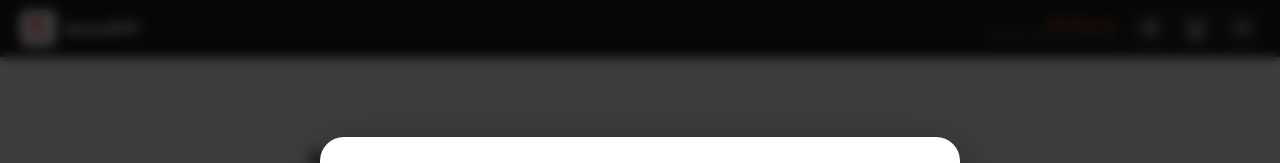
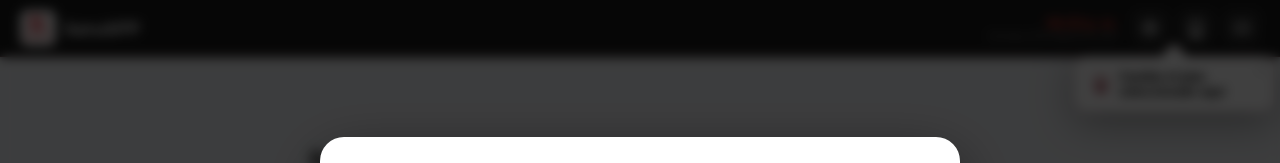
Before and after one commit to Fantonixo23/karudemo, a React (Vite) app: page /app/inicio in a window 1280 px wide. Shown: the top 163 px of the page. Built offline with nearby package versions, Linux system fonts and the light colour scheme.

Commit message:
Agregar coachmark con flecha sobre el icono de la medalla para cambiar plan

```diff
--- a/src/pages/Inicio.jsx
+++ b/src/pages/Inicio.jsx
@@ -57,6 +57,7 @@ export default function Inicio() {
   const [stats, setStats] = useState(null)
   const [conexion, setConexion] = useState(null)
   const [showConexion, setShowConexion] = useState(false)
+  const [showPlanTooltip, setShowPlanTooltip] = useState(true)
 
   useEffect(() => {
     const t = setInterval(() => setHora(new Date()), 1000)
@@ -109,9 +110,47 @@ export default function Inicio() {
           <button onClick={toggleDarkMode} style={s.btnHeader}>
             <span className="material-icons">{darkMode ? 'dark_mode' : 'light_mode'}</span>
           </button>
-          <button onClick={() => setShowPlanModal(true)} style={{ ...s.btnHeader, position: 'relative' }} title="Cambiar plan">
-            <span className="material-icons">workspace_premium</span>
-          </button>
+          <div style={{ position: 'relative' }}>
+            <button onClick={() => { setShowPlanModal(true); setShowPlanTooltip(false) }} style={s.btnHeader} title="Cambiar plan">
+              <span className="material-icons">workspace_premium</span>
+            </button>
+            {showPlanTooltip && (
+              <>
+                <div style={{
+                  position: 'absolute', top: '46px', right: '-60px', zIndex: 3000,
+                  background: darkMode ? '#2a2a2a' : 'white',
+                  borderRadius: '12px', padding: '12px 16px',
+                  boxShadow: '0 10px 40px rgba(0,0,0,0.35)',
+                  border: `1px solid ${darkMode ? 'rgba(139,26,43,0.4)' : 'rgba(139,26,43,0.25)'}`,
+                  width: '200px',
+                }}>
+                  <div style={{ position: 'absolute', top: '-10px', left: '50%', transform: 'translateX(-50%)' }}>
+                    <div style={{
+                      width: '20px', height: '20px',
+                      background: darkMode ? '#2a2a2a' : 'white',
+                      borderLeft: `1px solid ${darkMode ? 'rgba(139,26,43,0.4)' : 'rgba(139,26,43,0.25)'}`,
+                      borderTop: `1px solid ${darkMode ? 'rgba(139,26,43,0.4)' : 'rgba(139,26,43,0.25)'}`,
+                      transform: 'rotate(45deg)',
+                    }} />
+                  </div>
+                  <div style={{ display: 'flex', alignItems: 'center', gap: '8px' }}>
+                    <span className="material-icons" style={{ fontSize: '20px', color: '#8B1A2B' }}>workspace_premium</span>
+                    <span style={{ fontSize: '13px', fontWeight: '800', color: darkMode ? '#fff' : '#1a1a1a' }}>
+                      Cambia el plan seleccionado aquí
+                    </span>
+                  </div>
+                  <button
+                    onClick={() => setShowPlanTooltip(false)}
+                    style={{
+                      position: 'absolute', top: '4px', right: '4px', background: 'none',
+                      border: 'none', color: darkMode ? 'rgba(255,255,255,0.4)' : '#999',
+                      cursor: 'pointer', fontSize: '14px', padding: '2px 4px', lineHeight: 1,
+                    }}
+                  >&times;</button>
+                </div>
+              </>
+            )}
+          </div>
           <button onClick={() => setSidebarOpen(true)} style={s.btnHeader}>
             <span className="material-icons">menu</span>
           </button>
```
